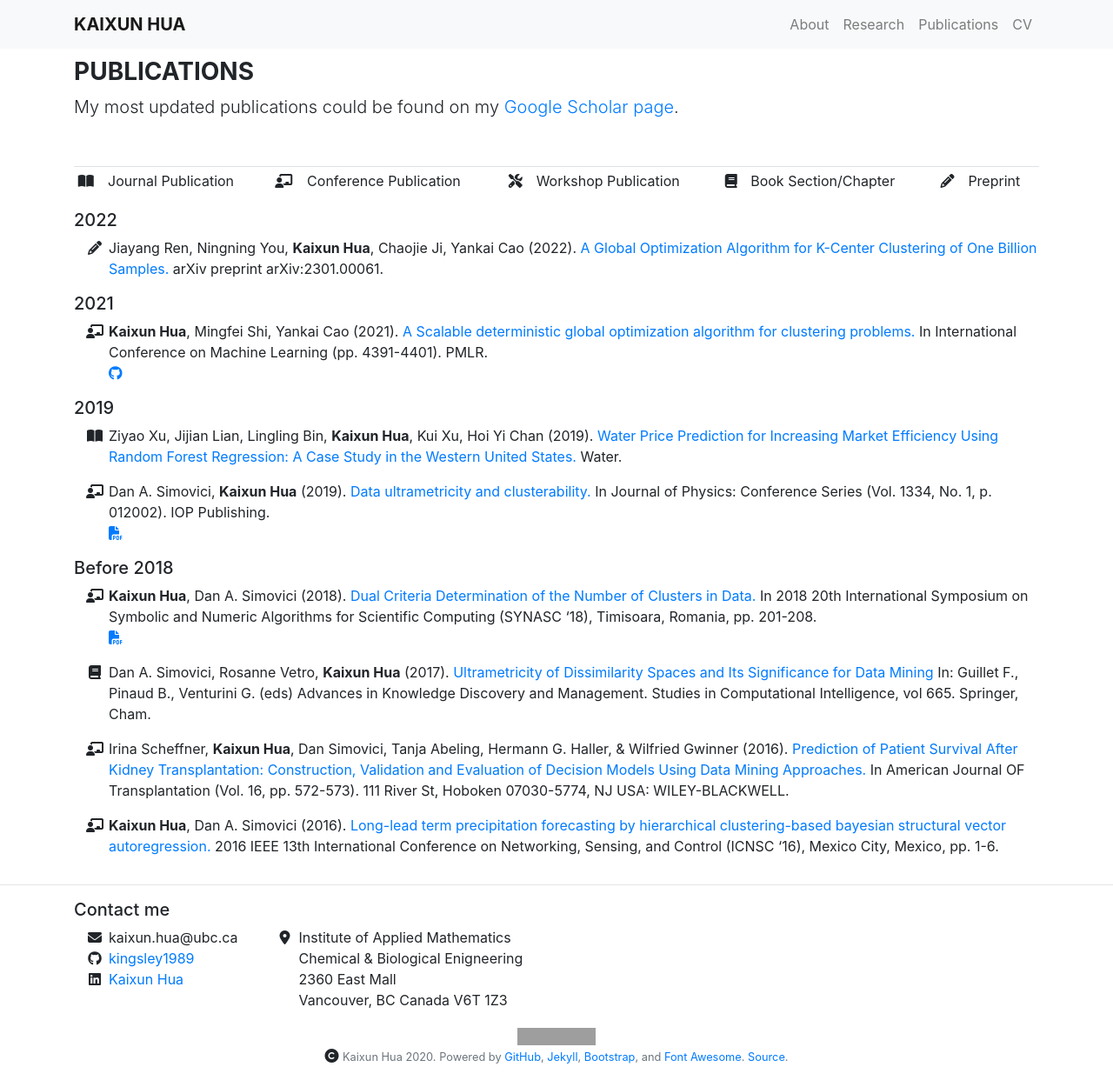
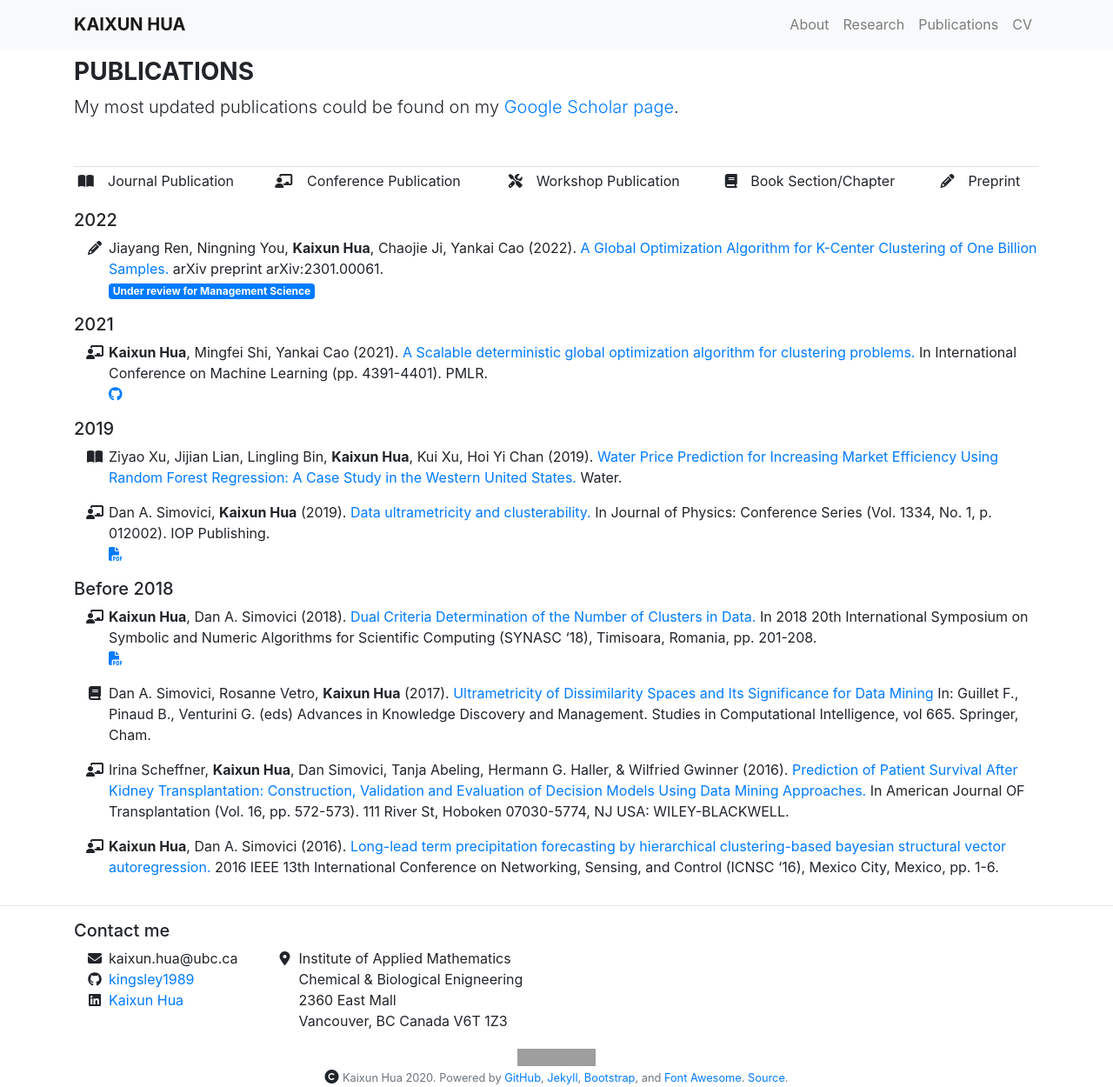
Before and after one commit to kingsley1989/kingsley1989.github.io, a Jekyll site: the page built from _pages/publications.md, in a window 1280 px wide. Shown: the whole page at 87% size. Built offline with Jekyll 4.4.1, drawn with Linux system fonts in a browser that asks for light colours; nearby versions of some CDN libraries; before the commit the page ends 1226 px from its top, so only the background shows below that; grey boxes are pictures that could not be loaded.

Commit message:
add publication

```diff
--- a/_data/publications.yml
+++ b/_data/publications.yml
@@ -35,6 +35,7 @@ publications:
     year: 2022
     venue: preprint
     type: 2022
+    badges: "Under review for Management Science"
 
   - citation: |
       Kaixun Hua, Mingfei Shi, Yankai Cao (2021).
```
